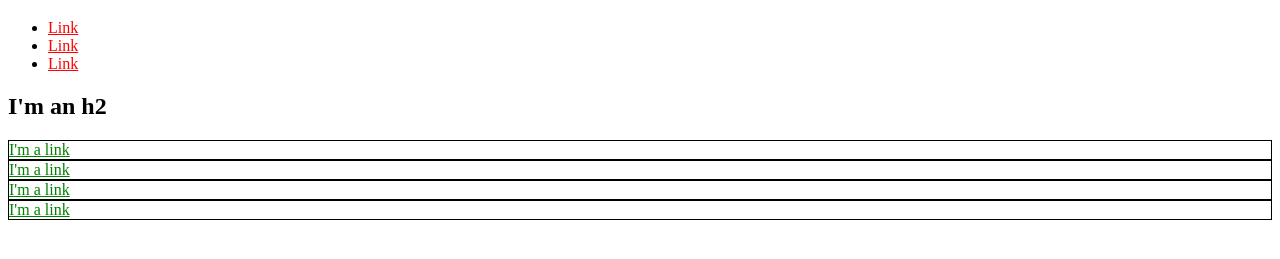
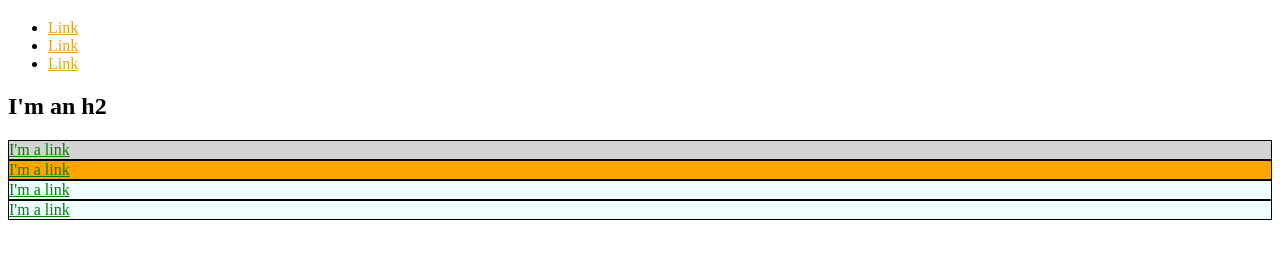
Before and after one commit to j-yosen/jyosen.github.io, a plain HTML site: page index.html in a window 1280 px wide. Shown: the part 61-320 px from the top of the page. Drawn offline with Linux system fonts and the light colour scheme.

Commit message:
Commits Index.Html

```diff
--- a/index.html
+++ b/index.html
@@ -3,32 +3,52 @@
   <head>
     <title>Test Page: Don't Panic</title>
     <meta charset="utf-8">
+    <style>
+      a {
+        color: GoldenRod;
+      }
+      #exec-bio {
+        background-color: lightgray;
+      }
+      .bio-box {
+        border: 1px solid black;
+      }
+      .bio-box a {
+        color: green;
+      }
+      #foreground {
+        background-color: orange;
+      }
+      .Pippin {
+        background-color: azure;
+      }
+    </style>
   </head>
   <body>
     <h1>I'm an h1</h1>
     <ul>
       <li>
-        <a href="http://example.com/" style="color: red;">Link</a>
+        <a href="http://example.com/">Link</a>
       </li>
       <li>
-        <a href="http://example.com/" style="color: red;">Link</a>
+        <a href="http://example.com/">Link</a>
       </li>
       <li>
-        <a href="http://example.com/" style="color: red;">Link</a>
+        <a href="http://example.com/">Link</a>
       </li>
     </ul>
     <h2>I'm an h2</h2>
-    <div style="border: 1px solid black;">
-      <a href="http://example.com/" style="color: green;">I'm a link</a>
+    <div id="exec-bio" class="bio-box Pippin">
+      <a href="http://example.com/">I'm a link</a>
     </div>
-    <div style="border: 1px solid black;">
-      <a href="http://example.com/" style="color: green;">I'm a link</a>
+    <div id="foreground" class="bio-box Pippin">
+      <a href="http://example.com/">I'm a link</a>
     </div>
-    <div style="border: 1px solid black;">
-      <a href="http://example.com/" style="color: green;">I'm a link</a>
+    <div class="bio-box Pippin">
+      <a href="http://example.com/">I'm a link</a>
     </div>
-    <div style="border: 1px solid black;">
-      <a href="http://example.com/" style="color: green;">I'm a link</a>
+    <div class="bio-box Pippin">
+      <a href="http://example.com/">I'm a link</a>
     </div>
   </body>
 </html>
```
